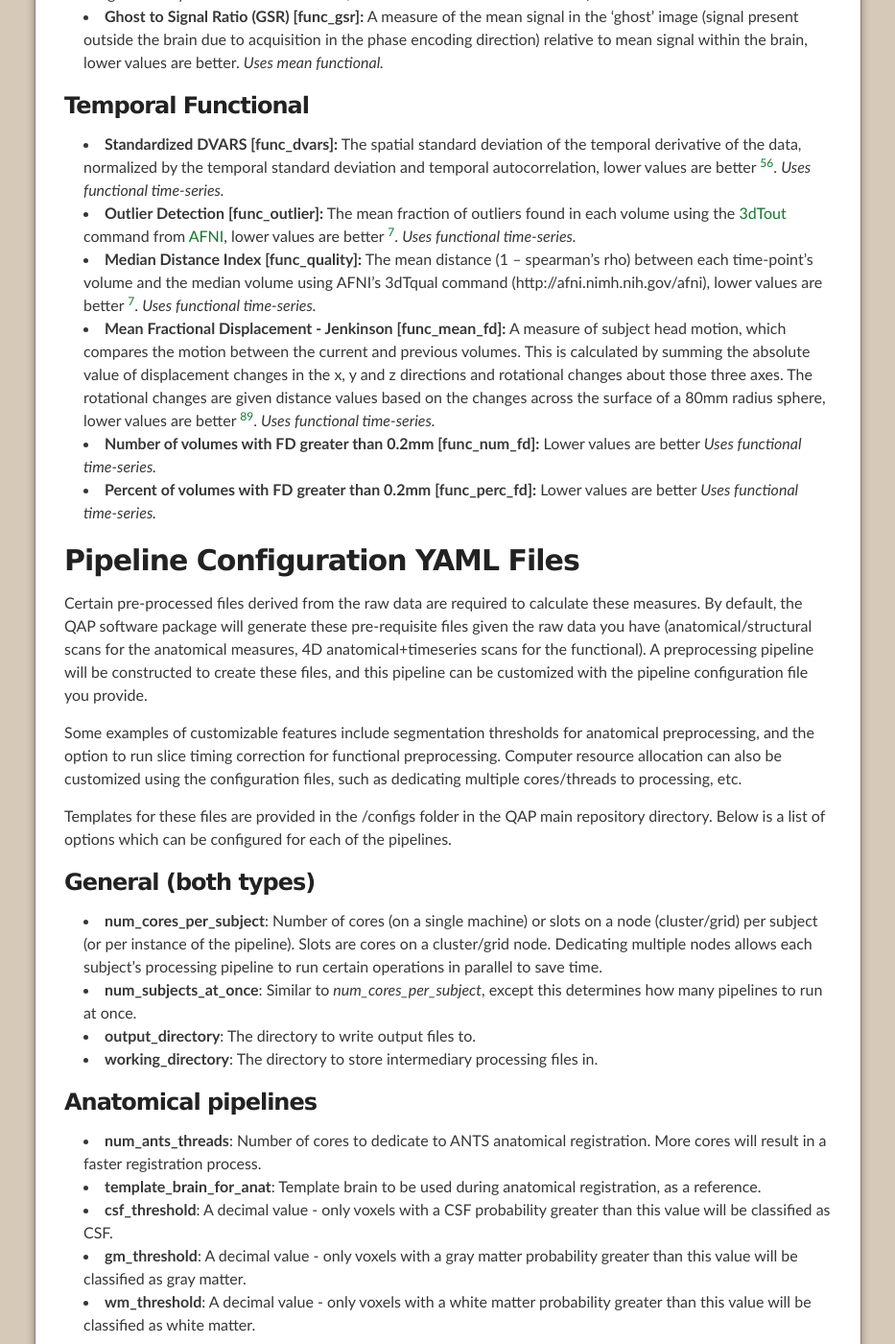
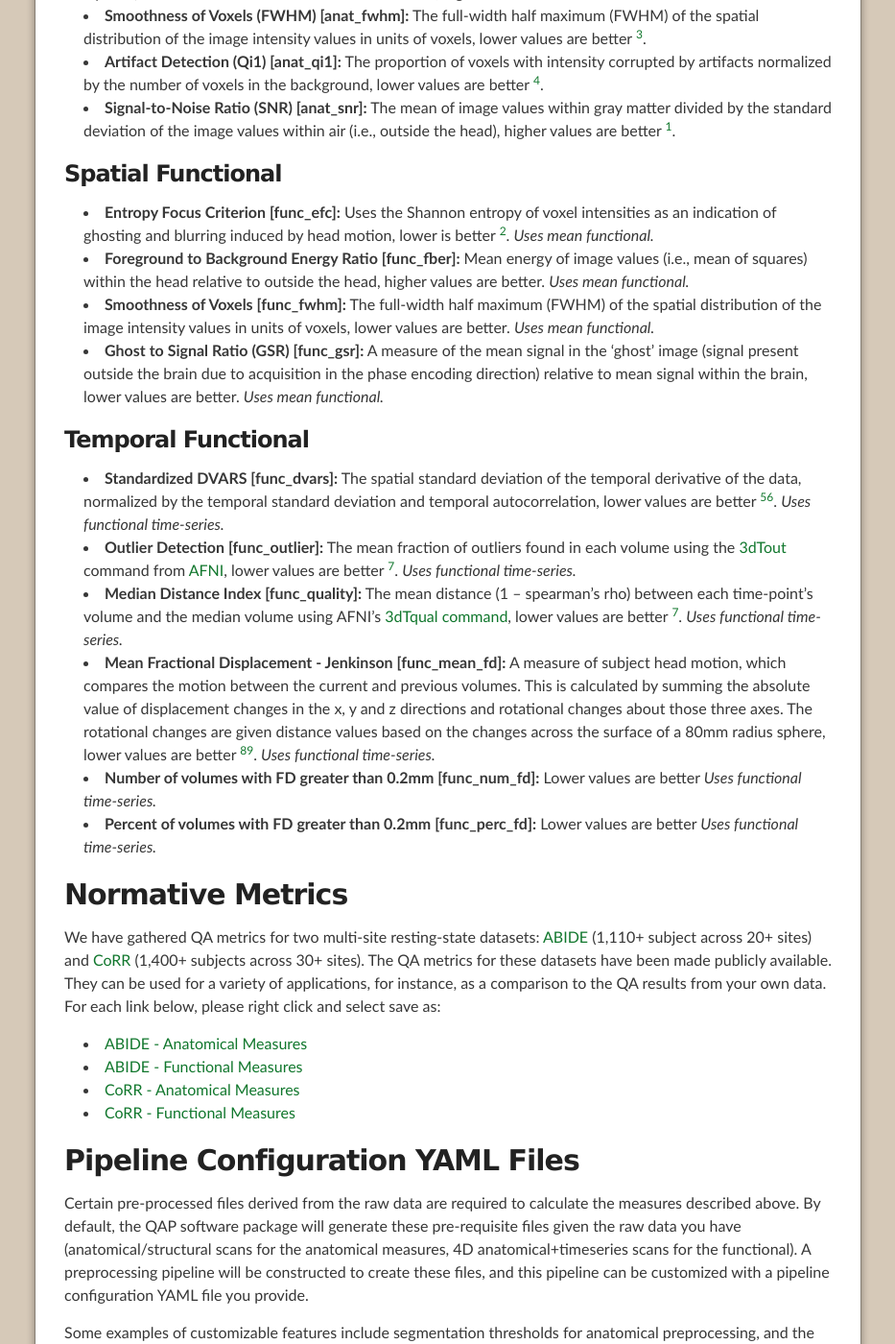
Before and after one commit to preprocessed-connectomes-project/quality-assessment-protocol, a Jekyll site: the page built from qap_documentation.md, in a window 1280 px wide and 1400 px high, scrolled down 2507 px. Shown: the whole window at 96% size, without its empty margins (173-1106 px from the left). Built offline with Jekyll 4.4.1, drawn with Linux system fonts in a browser that asks for light colours; some of the changed text lies outside the part shown.

Commit message:
Added missing sections

```diff
--- a/qap_documentation.md
+++ b/qap_documentation.md
@@ -3,26 +3,30 @@
 title: PCP Quality Assessment Protocol
 ---
 
-{ introduction here with more background info }
+Various objective measures for MRI data quality have been proposed over the years.  However, until now no software has allowed researchers to obtain these measures with relative ease.  The QAP package allows you to obtain spatial and anatomical data quality measures for your own data.  Since no standard thresholds demarcating acceptable from unacceptable data are currently existent, you can then compare your data to normative distributions of measures obtained from the [ABIDE](http://fcon_1000.projects.nitrc.org/indi/abide/) and [CoRR](http://fcon_1000.projects.nitrc.org/indi/CoRR/html/index.html) datasets.
+
+For more information, please see our recent [resting-state poster and associated code]( http://github.com/czarrar/qap_poster).
 
 **Table of Contents**
 
-* [System Requirements](#system-requirements)
 * [Installing the QAP Package](#installing-the-qap-package)
-* [A Description of QA Measures](#a-description-of-qa-measures)
+* [Taxonomy of QA Measures](#taxonomy-of-qa-measures)
+  * [Spatial QA metrics of anatomical data](#spatial-anatomical)
+  * [Spatial QA metrics of functional data](#spatial-functional)
+  * [Temporal QA metrics of functional data](#temporal-functional)
+* [Normative Metrics (ABIDE and CoRR)](#normative-metrics)
 * [Pipeline Configuration YAML Files](#pipeline-configuration-yaml-files)
 * [Subject List YAML Files](#subject-list-yaml-files)
 * [Running the QAP Pipelines](#running-the-qap-pipelines)
 * [Running the QAP Pipelines on AWS Cloud Instances](#running-the-qap-pipelines-on-aws-amazon-cloud-instances)
 * [References](#references)
 
-## System Requirements
-
-* Any *nix-based operating system capable of running QAP's dependencies will work.
-
 ## Installing the QAP Package
 
-Before you can install QAP, you must first install a number of key dependencies.
+### System Requirements
+
+* Any *nix-based operating system capable of running QAP will work, so long as it can run AFNI, FSL, and C3D.
+* The total amount of free hard disk space required is 5.7 GB.
 
 ### Application Dependencies
 
@@ -57,13 +61,17 @@
     cd /qap
     python setup.py install
 
-## A Description of QA Measures
+## Taxonomy of QA Measures
 
-There are three collections of measures that can be run using the QAP software package:
+There are three sets of measures that can be run using the QAP software package:
 
 * Anatomical spatial measures
 * Functional (4D timeseries) spatial measures
 * Functional (4D timeseries) temporal measures
+
+The following sections will describe the measures belonging to these sets in detail.  The label used in the CSV files output by QAP is designated by brackets after the long form measure name.
+
+To determine subjects that are outliers for any of these measures, run QAP on an array of subjects and take 1.5x or 3x the inter-quartile range.
 
 ### Spatial Anatomical
 
@@ -85,18 +93,28 @@
 
 * **Standardized DVARS [func_dvars]:** The spatial standard deviation of the temporal derivative of the data, normalized by the temporal standard deviation and temporal autocorrelation, lower values are better [^5][^6]. _Uses functional time-series._
 * **Outlier Detection [func_outlier]:** The mean fraction of outliers found in each volume using the [3dTout](http://afni.nimh.nih.gov/pub/dist/doc/program_help/3dToutcount.html) command from [AFNI](http://afni.nimh.nih.gov/afni), lower values are better [^7]. _Uses functional time-series._
-* **Median Distance Index [func_quality]:** The mean distance (1 – spearman’s rho) between each time-point's volume and the median volume using AFNI’s 3dTqual command (http://afni.nimh.nih.gov/afni), lower values are better [^7]. _Uses functional time-series._
+* **Median Distance Index [func_quality]:** The mean distance (1 – spearman’s rho) between each time-point's volume and the median volume using AFNI’s [3dTqual command](http://afni.nimh.nih.gov/afni), lower values are better [^7]. _Uses functional time-series._
 * **Mean Fractional Displacement - Jenkinson [func_mean_fd]:** A measure of subject head motion, which compares the motion between the current and previous volumes. This is calculated by summing the absolute value of displacement changes in the x, y and z directions and rotational changes about those three axes. The rotational changes are given distance values based on the changes across the surface of a 80mm radius sphere, lower values are better [^8][^10]. _Uses functional time-series._
 * **Number of volumes with FD greater than 0.2mm [func_num_fd]:** Lower values are better _Uses functional time-series._
 * **Percent of volumes with FD greater than 0.2mm [func_perc_fd]:** Lower values are better _Uses functional time-series._
 
+## Normative Metrics
+
+We have gathered QA metrics for two multi-site resting-state datasets: [ABIDE](http://fcon_1000.projects.nitrc.org/indi/abide/) (1,110+ subject across 20+ sites) and [CoRR](http://fcon_1000.projects.nitrc.org/indi/CoRR/html/index.html) (1,400+ subjects across 30+ sites). The QA metrics for these datasets have been made publicly available. They can be used for a variety of applications, for instance, as a comparison to the QA results from your own data. For each link below, please right click and select save as:
+
+* [ABIDE - Anatomical Measures](https://raw.githubusercontent.com/preprocessed-connectomes-project/quality-assessment-protocol/master/poster_data/abide_anat.csv)
+* [ABIDE - Functional Measures](https://raw.githubusercontent.com/preprocessed-connectomes-project/quality-assessment-protocol/master/poster_data/abide_func.csv)
+* [CoRR - Anatomical Measures](https://raw.githubusercontent.com/preprocessed-connectomes-project/quality-assessment-protocol/master/poster_data/corr_anat.csv)
+* [CoRR - Functional Measures](https://raw.githubusercontent.com/preprocessed-connectomes-project/quality-assessment-protocol/master/poster_data/corr_func.csv)
+
+
 ## Pipeline Configuration YAML Files
 
-Certain pre-processed files derived from the raw data are required to calculate these measures. By default, the QAP software package will generate these pre-requisite files given the raw data you have (anatomical/structural scans for the anatomical measures, 4D anatomical+timeseries scans for the functional). A preprocessing pipeline will be constructed to create these files, and this pipeline can be customized with the pipeline configuration file you provide.
+Certain pre-processed files derived from the raw data are required to calculate the measures described above. By default, the QAP software package will generate these pre-requisite files given the raw data you have (anatomical/structural scans for the anatomical measures, 4D anatomical+timeseries scans for the functional). A preprocessing pipeline will be constructed to create these files, and this pipeline can be customized with a pipeline configuration YAML file you provide.
 
 Some examples of customizable features include segmentation thresholds for anatomical preprocessing, and the option to run slice timing correction for functional preprocessing. Computer resource allocation can also be customized using the configuration files, such as dedicating multiple cores/threads to processing, etc.
 
-Templates for these files are provided in the /configs folder in the QAP main repository directory. Below is a list of options which can be configured for each of the pipelines.
+Templates for these files are provided in the `/configs` folder in the QAP main repository directory. Below is a list of options which can be configured for each of the pipelines.
 
 ### General (both types)
 
@@ -119,7 +137,7 @@
 * **stop_idx**: This allows you to select an arbitrary range of volumes to include from your 4-D functional timeseries. Enter the number of the last timepoint you wish to include in the analysis. Enter *End* to include the final volume. Enter *0* in start_idx and *End* in stop_idx to include the entire timeseries.
 * **slice_timing_correction**: Whether or not to run slice timing correction - *True* or *False*. Interpolates voxel timeseries so that sampling occurs at the same time.
 
-Multiply *num_cores_per_subject*, *num_subjects_at_once*, and *num_ants_threads* for the maximum amount of cores that could potentially be used during the pipeline run. (Or just *num_cores_per_subject* and *num_subjects_at_once* for functional pipeline runs).
+Make sure that you multiply *num_cores_per_subject*, *num_subjects_at_once*, and *num_ants_threads* for the maximum amount of cores that could potentially be used during the anatomical pipeline run. For the functional pipeline run, multiply *num_cores_per_subject* and *num_subjects_at_once* to make sure that you have enough cores.
 
 ## Subject List YAML Files
 
@@ -199,17 +217,15 @@
 
 ##Running the QAP Pipelines on AWS Amazon Cloud Instances
 
-*** STILL IN PROGRESS ***
-
 With access to the Amazon Cloud, the QAP measures can be calculated for a large volume of subjects quickly.
 
-[AMI setup.. documentation necessary here? or link to somewhere else]
+Since there is substantial overlap between the software pre-requisites of QAP and [C-PAC](http://fcp-indi.github.io/docs/user/index.html), it is recommended that you use the C-PAC AMI for your cloud instances.  The C-PAC AMI can be used as a base onto which you can [install QAP](#qap). Consult [C-PAC's cloud instructions](http://fcp-indi.github.io/docs/user/cloud.html) for more information on how to use the C-PAC AMI, as well as more general information about AWS.
 
-### install QAP on your AMI, and pre-requisites
+If you choose to use another AMI, you will need to install both QAP and its pre-requisites from scratch by [following the instructions above](#installing-the-qap-package).  You will also need to configure Starcluster to use the `mnt_config` and `cpac_sge` plugins by following the instructions [here](http://fcp-indi.github.io/docs/user/cloud.html#installing-the-c-pac-starcluster-plug-ins).
 
 ### Generating Your S3 Subject Dictionary File
 
-The QAP software package comes with a script called *qap_aws_s3_dict_generator.py*, which can be run from any directory once the package is installed. This script will create a YAML file containing the filepaths to your data stored on your AWS S3 bucket storage. You will need this dictionary YAML file to start an AWS Cloud run for QAP. This script takes in five input parameters:
+The QAP software package comes with a script called *qap_aws_s3_dict_generator.py*, which can be run from any directory once the package is installed. This script will create a YAML file containing the filepaths to the data stored in your AWS S3 bucket storage. You will need this dictionary YAML file to start an AWS Cloud run for QAP. This script takes in five input parameters:
 
 * **scan_type**: *anat* or *func*, depending on which QAP measures you will be using the S3 subject dictionary for
 * **bucket_name**: the name of your AWS S3 bucket
```
Also changed, not shown: other parts of qap_documentation.md (+1 -1 lines).
